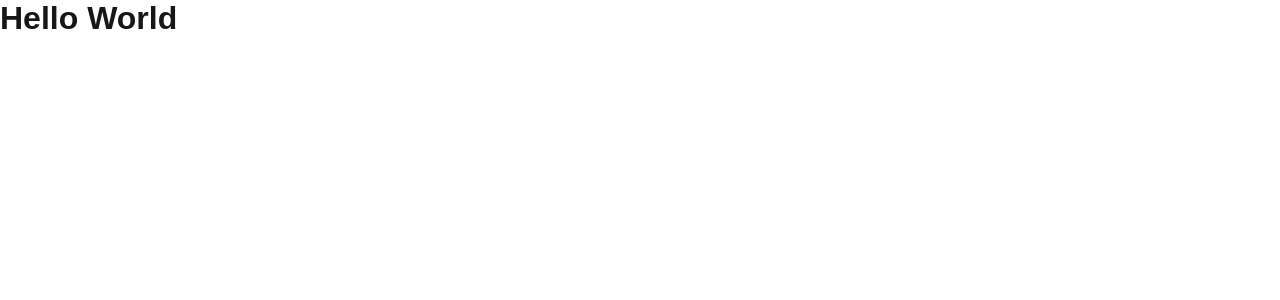
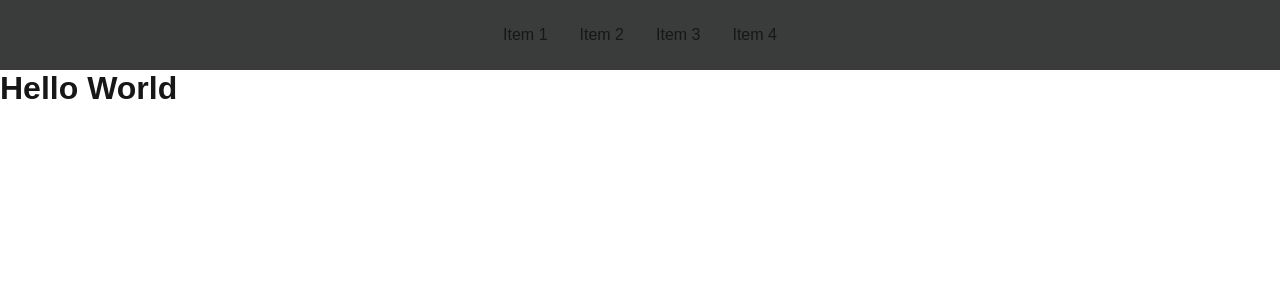
Before and after one commit to iskariott/newPortfolio, a Next.js app: page / in a window 1280 px wide. Shown: the top 300 px of the page. Built offline with nearby package versions, Linux system fonts and the light colour scheme.

Commit message:
added BaseHeader menu

```diff
--- a/app/globals.css
+++ b/app/globals.css
@@ -13,7 +13,6 @@
 html,
 body {
   max-width: 100vw;
-  overflow-x: hidden;
 }
 
 body {
@@ -35,6 +34,10 @@ a {
   text-decoration: none;
 }
 
+ul {
+  list-style: none;
+}
+
 @media (prefers-color-scheme: dark) {
   html {
     color-scheme: dark;
--- a/app/page.js
+++ b/app/page.js
@@ -1,9 +1,10 @@
 import Image from 'next/image';
 import styles from './page.module.css';
-
+import BaseHeader from '@/entities/headers/BaseHeader/BaseHeader';
 export default function Home() {
     return (
         <div>
+            <BaseHeader />
             <main>
                 <h1>Hello World</h1>
             </main>
--- /dev/null
+++ b/entities/headers/BaseHeader/BaseHeader.jsx
@@ -0,0 +1,48 @@
+import Link from 'next/link';
+import st from './BaseHeader.module.scss';
+
+const menuItems = Array.from({ length: 4 }, (_, index) => ({
+    title: `Item ${index + 1}`,
+    depth: 0,
+    submenu: Array.from({ length: 2 }, (_, subIndex) => ({
+        title: `Subitem ${subIndex + 1}`,
+        depth: 1,
+        submenu: Array.from({ length: 3 }, (_, subSubIndex) => ({
+            title: `Subsubitem ${subSubIndex + 1}`,
+            depth: 2,
+            link: '#',
+        })),
+    })),
+}));
+
+function RenderMenuList(item) {
+    const hasSubmenu = Array.isArray(item.submenu) && item.submenu.length;
+    const RenderTitle = (item) =>
+        item.link ? <Link href={item.link}>{item.title}</Link> : <span>{item.title}</span>;
+    return (
+        <li className={st[`depth-${item.depth}`]}>
+            <RenderTitle {...item} />
+            {hasSubmenu && (
+                <ul className={st.subList}>
+                    {item.submenu.map((subItem, i) => (
+                        <RenderMenuList key={i} {...subItem} />
+                    ))}
+                </ul>
+            )}
+        </li>
+    );
+}
+
+export default function BaseHeader() {
+    return (
+        <header className={st.header}>
+            <nav className={st.menu}>
+                <ul className={st.list}>
+                    {menuItems.map((item, i) => (
+                        <RenderMenuList key={i} {...item} />
+                    ))}
+                </ul>
+            </nav>
+        </header>
+    );
+}
--- /dev/null
+++ b/entities/headers/BaseHeader/BaseHeader.module.scss
@@ -0,0 +1,51 @@
+.header {
+    width: 100%;
+    height: 70px;
+    background-color: rgb(58, 59, 59);
+    display: flex;
+    align-items: center;
+}
+
+.menu {
+    width: 100%;
+}
+
+.list {
+    display: flex;
+    justify-content: center;
+    gap: 2rem;
+
+    li {
+        position: relative;
+
+        span {
+            cursor: pointer;
+        }
+
+        &:hover > ul {
+            opacity: 1;
+            visibility: visible;
+        }
+
+        ul {
+            display: flex;
+            flex-direction: column;
+            row-gap: 1rem;
+            padding: 0.5rem 1rem;
+            position: absolute;
+            background: rgb(58, 59, 59);
+            opacity: 0;
+            visibility: hidden;
+            transition: opacity 0.3s ease;
+        }
+        .depth-0 > ul {
+            top: 100%;
+            left: 0;
+        }
+        .depth-1 > ul,
+        .depth-2 > ul {
+            top: 0;
+            left: 100%;
+        }
+    }
+}
```
Also changed, not shown: package.json (+5 -2 lines), 2 other files (tests, documents, lock files or other folders).
